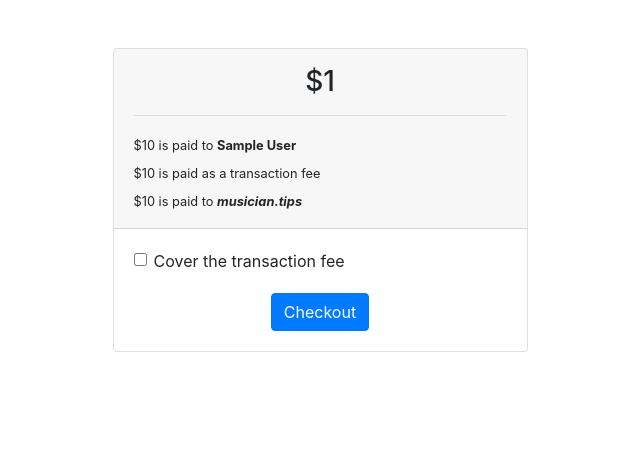
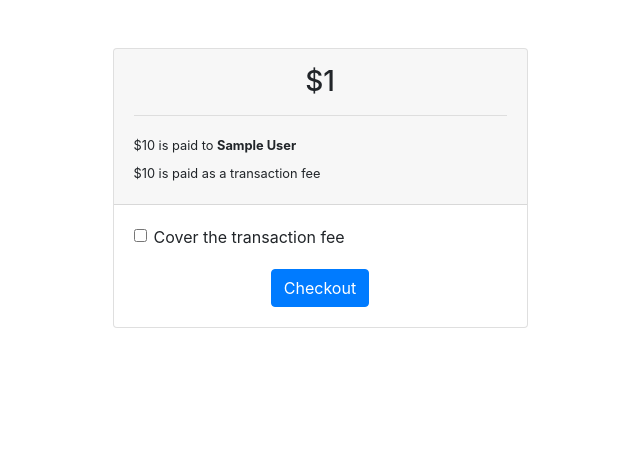
Before and after one commit to 0x213F/musician-tips, a Django app: template tip_jar/templates/pages/cart.html in a window 1280 px wide. Shown: the top 452 px of the page, without its empty margins (320-960 px from the left). Run offline with Django 3.2, Linux system fonts and the light colour scheme; tables that the repository leaves empty hold one stand-in row (values such as "Sample post"); the template is opened without the code that fills it: values that come from a table or form of the project are taken from there, most other values are stand-ins (such as "Sample title", 1, 10 or a date in 2020); some libraries are stand-ins or nearby versions.

Commit message:
Template bugfix

```diff
--- a/tip_jar/templates/pages/cart.html
+++ b/tip_jar/templates/pages/cart.html
@@ -46,7 +46,6 @@
       <div style="text-align: left;">
         <p style="margin-bottom: 0.25rem;"><small>${{ musician_amount }} is paid to <b>{{ musician.name }}</b></small></p>
         <p style="margin-bottom: 0.25rem;"><small>${{ transaction_fee }} is paid as a transaction fee</small></p>
-        <p style="margin-bottom: 0;"><small>${{ website_amount }} is paid to <b><i>musician.tips</i></b></small></p>
       </div>
     </div>
     <div class="card-body">
```
